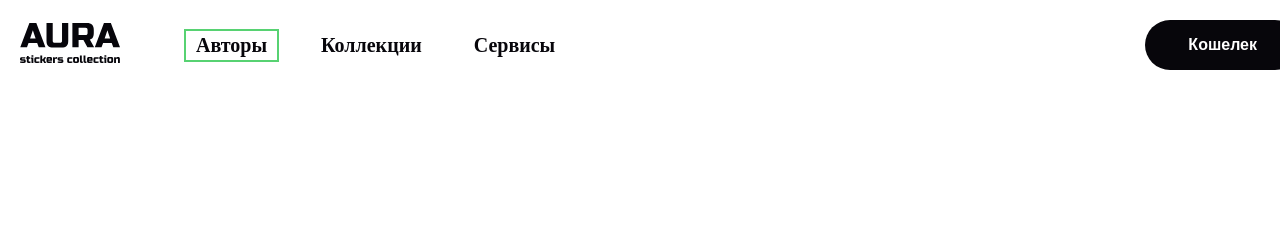
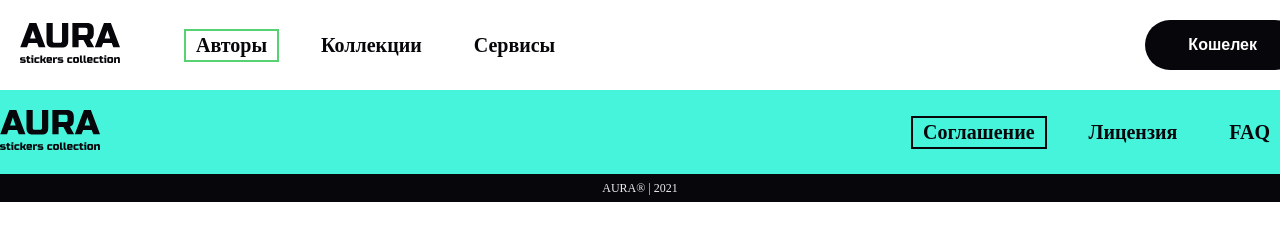
Before and after one commit to darmar12/simple-html-project, a plain HTML site: page index.html in a window 1280 px wide. Drawn offline with Linux system fonts and the light colour scheme.

Commit message:
add footer block

```diff
--- a/assets/css/style.css
+++ b/assets/css/style.css
@@ -14,6 +14,9 @@
 }
 .space-between {
     justify-content: space-between;
+}
+.content-center {
+    justify-content: center;
 }
 .align-center {
     align-items: center;
@@ -50,7 +53,7 @@
 .header_menu-item {
     padding: 4px 10px;
 }
-.header_menu-link--active,
+.header_menu-item--active,
 .header_menu-item:active {
     border: 2px solid #57D272;
 }
@@ -87,3 +90,43 @@
     color: #07060B;
 }
 /* HEADER */
+/* FOOTER */
+.footer_content {
+    width: 100%;
+    padding: 20px 0;
+    background-color: #46F4DB;
+}
+.footer_menu {
+    list-style: none;
+    gap: 32px;
+}
+.footer_menu-item {
+    padding: 4px 10px;
+}
+.footer_menu-item--active,
+.footer_menu-item:active {
+    border: 2px solid #07060B;
+}
+.footer_menu-link {
+    color: #07060B;
+    font-size: 20px;
+    font-weight: 700;
+    line-height: 20px;
+    text-decoration: none;
+    transition: all .3s linear;
+}
+.footer_menu-link:hover {
+    opacity: 50%;
+}
+.footer_copyright {
+    width: 100%;
+    padding: 8px 0;
+    background-color: #07060B;
+}
+.footer_copyright-text {
+    font-size: 12px;
+    font-weight: 400;
+    line-height: 12px;
+    color: #EDEDF2;
+}
+/* FOOTER */
--- a/index.html
+++ b/index.html
@@ -10,13 +10,13 @@
     <header class="header" id="header">
         <div class="container flex-box space-between">
             <div class="header_content flex-box align-center">
-                <a href="/" class="header_logo">
+                <a href="/" class="logo">
                     <picture>
                         <img src="./assets/img/svg/logo.svg" alt="Логотип сайта">
                     </picture>
                 </a>
                 <nav class="header_menu flex-box align-center">
-                    <li class="header_menu-item header_menu-link--active">
+                    <li class="header_menu-item header_menu-item--active">
                         <a href="#" class="header_menu-link">Авторы</a>
                     </li>
                     <li class="header_menu-item">
@@ -31,6 +31,30 @@
         </div>
     </header>
     <main class="main" id="main"></main>
-    <footer class="footer" id="footer"></footer>
+    <footer class="footer flex-box flex-column" id="footer">
+        <div class="footer_content">
+            <div class="container flex-box space-between">
+                <a href="/" class="logo">
+                    <picture>
+                        <img src="./assets/img/svg/logo.svg" alt="Логотип сайта">
+                    </picture>
+                </a>
+                <nav class="footer_menu flex-box align-center">
+                    <li class="footer_menu-item footer_menu-item--active">
+                        <a href="#" class="footer_menu-link">Соглашение</a>
+                    </li>
+                    <li class="footer_menu-item">
+                        <a href="#" class="footer_menu-link">Лицензия</a>
+                    </li>
+                    <li class="footer_menu-item">
+                        <a href="#" class="footer_menu-link">FAQ</a>
+                    </li>
+                </nav>
+            </div>
+        </div>
+        <div class="footer_copyright flex-box content-center align-center">
+            <p class="footer_copyright-text">AURA® | 2021</p>
+        </div>
+    </footer>
 </body>
 </html>
```
